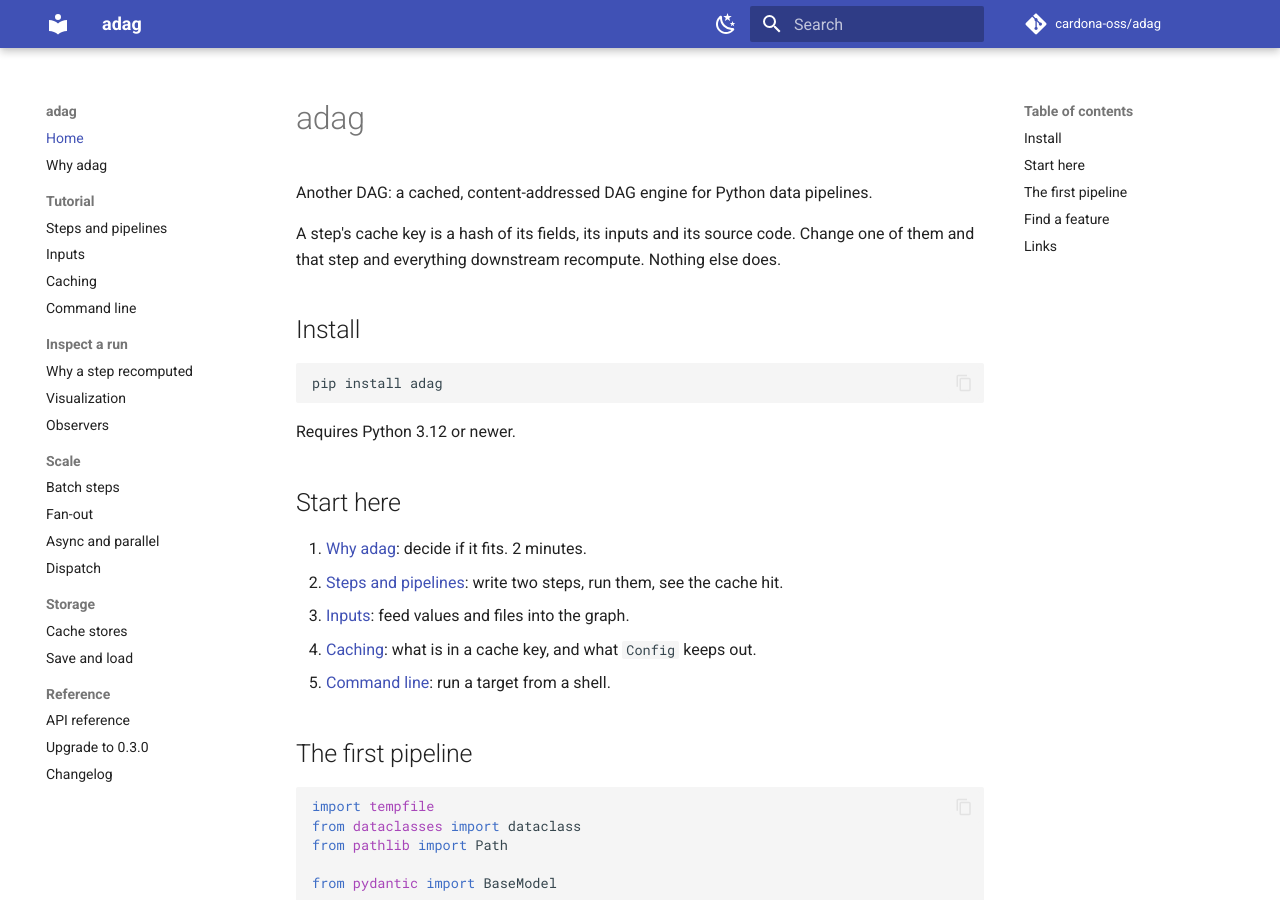
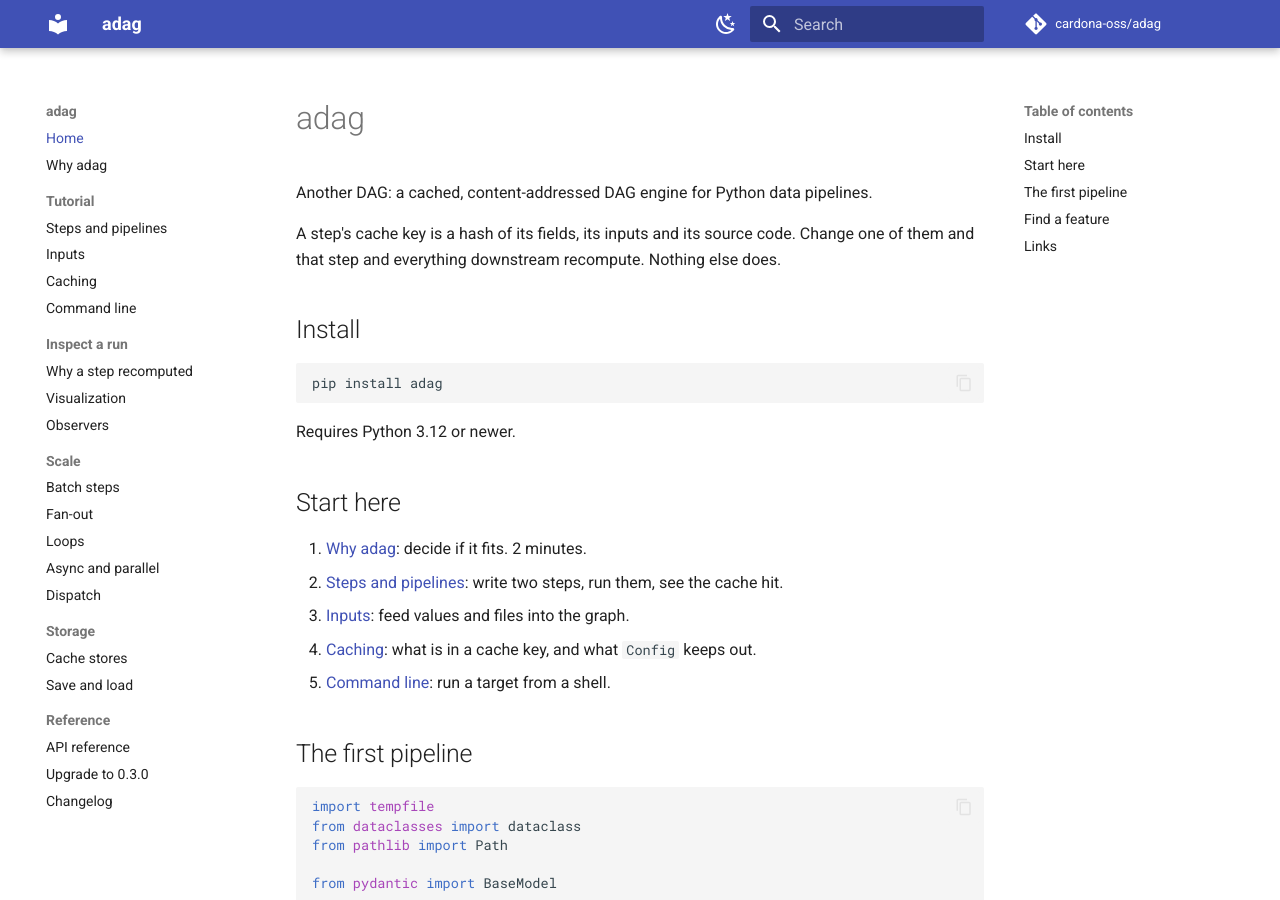
Before and after one commit to jorgeecardona/adag, an MkDocs documentation site: the page built from docs/index.md, in a window 1280 px wide and 900 px high. Built offline with MkDocs 1.6.1 and Material for MkDocs 9.7.7, drawn with Linux system fonts in a browser that asks for light colours; comment, search, counter and statistics services are not loaded.

Commit message:
docs: add the Loops page to the nav and llms.txt

```diff
--- a/mkdocs.yml
+++ b/mkdocs.yml
@@ -90,6 +90,7 @@ plugins:
           - observers.md
           - batch.md
           - fan-out.md
+          - loops.md
           - async-parallel.md
           - dispatch.md
           - cache-stores.md
@@ -113,6 +114,7 @@ nav:
   - Scale:
       - Batch steps: batch.md
       - Fan-out: fan-out.md
+      - Loops: loops.md
       - Async and parallel: async-parallel.md
       - Dispatch: dispatch.md
   - Storage:
```
